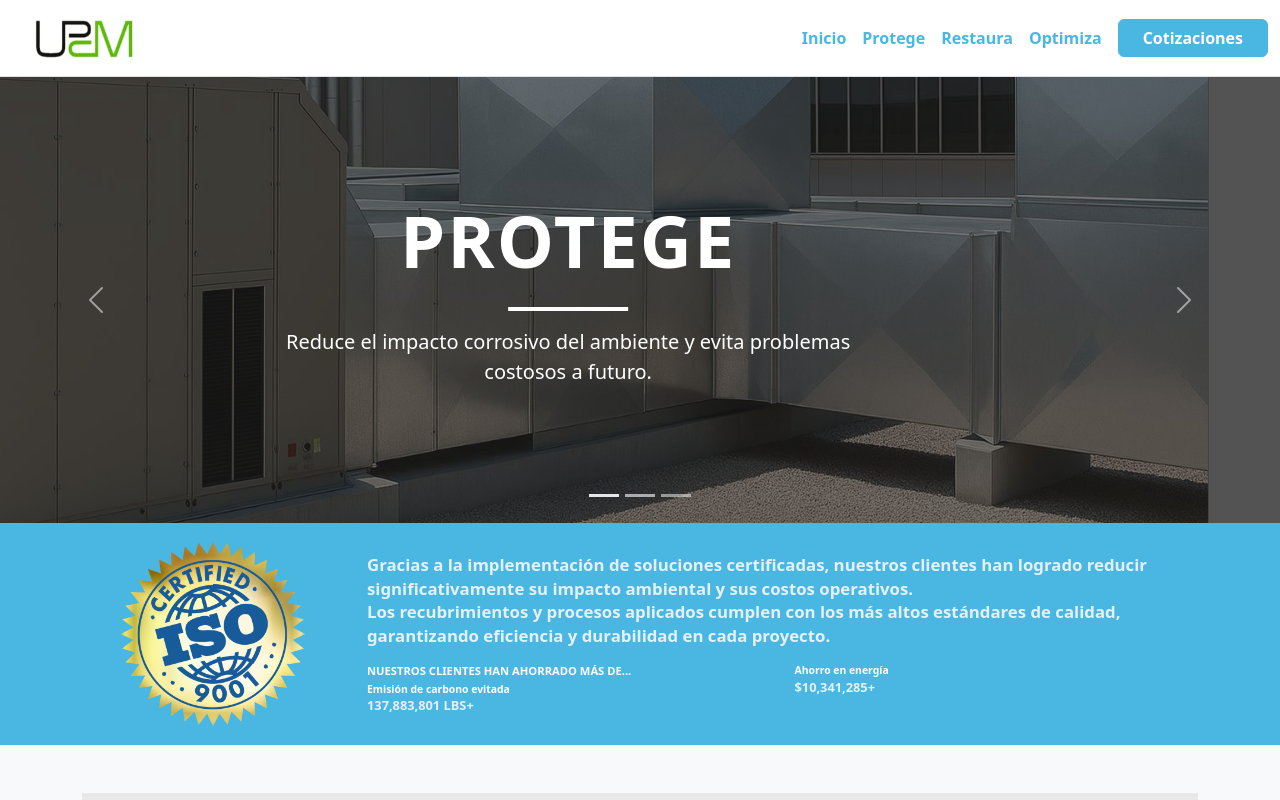
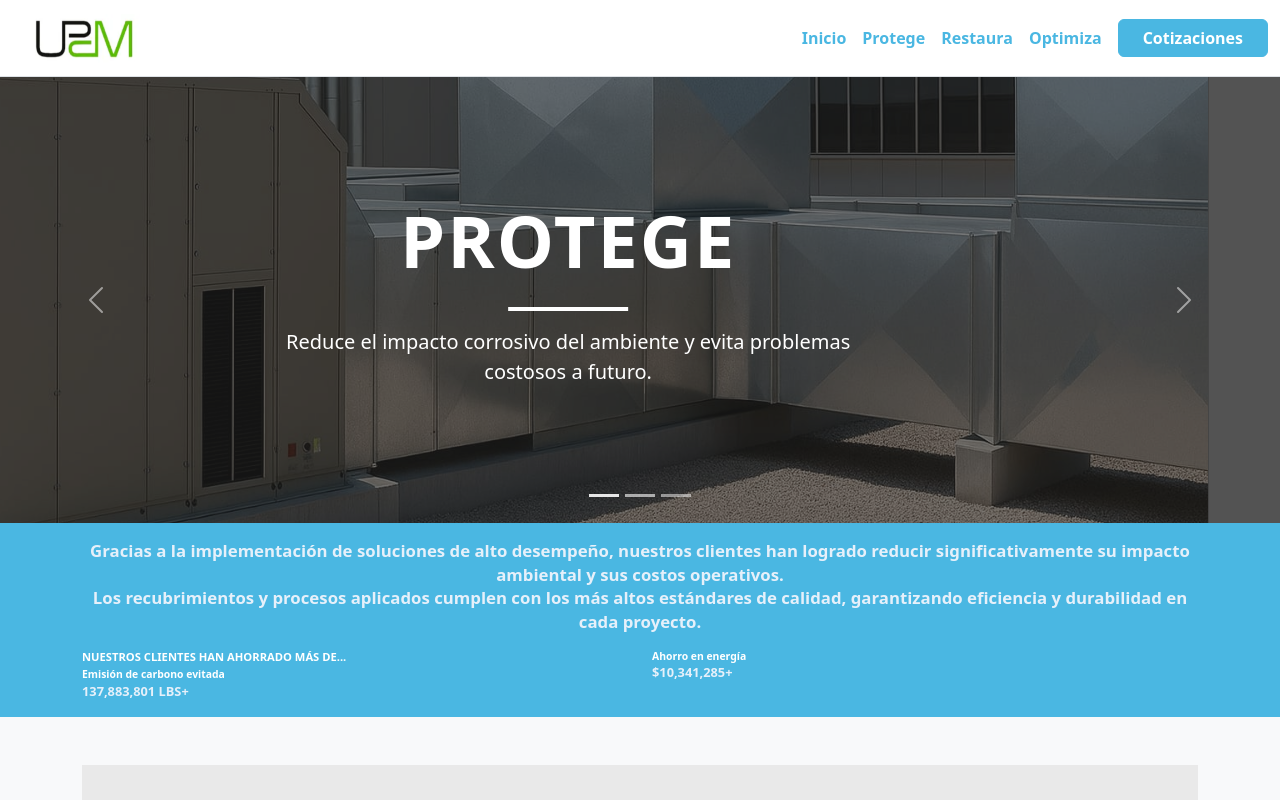
Before and after one commit to BrayanRNothing/UPDM, a plain HTML site: page index.html in a window 1280 px wide. Shown: the top 800 px of the page. Drawn offline with nearby package versions, Linux system fonts and the light colour scheme; grey boxes are pictures that could not be loaded.

Commit message:
Remove ISO 9001 logo and adjust layout in index.html

```diff
--- a/index.html
+++ b/index.html
@@ -111,13 +111,11 @@
     <div class="bg-celeste text-white py-3 ">
         <div class="container">
             <div class="row align-items-center text-center">
-                <div class="col-md-3 mb-4 mb-md-0 d-flex justify-content-center">
-                    <img src="iso-9001-certified-logo.png" alt="Certificado ISO 9001" class="savings-logo savings-logo-side" style="max-width:190px; max-height:190px;">
-                </div>
-                <div class="col-md-9">
+
+                <div class="col-md-12">
                     <div class="mb-3 savings-desc">
-                        <span class="fw-bold savings-desc-text">
-                            Gracias a la implementación de soluciones certificadas, nuestros clientes han logrado reducir significativamente su impacto ambiental y sus costos operativos. <br>
+                        <span class="fw-bold savings-desc-text text-center">
+                            Gracias a la implementación de soluciones de alto desempeño, nuestros clientes han logrado reducir significativamente su impacto ambiental y sus costos operativos. <br>
                             Los recubrimientos y procesos aplicados cumplen con los más altos estándares de calidad, garantizando eficiencia y durabilidad en cada proyecto.
                         </span>
                     </div>
```
